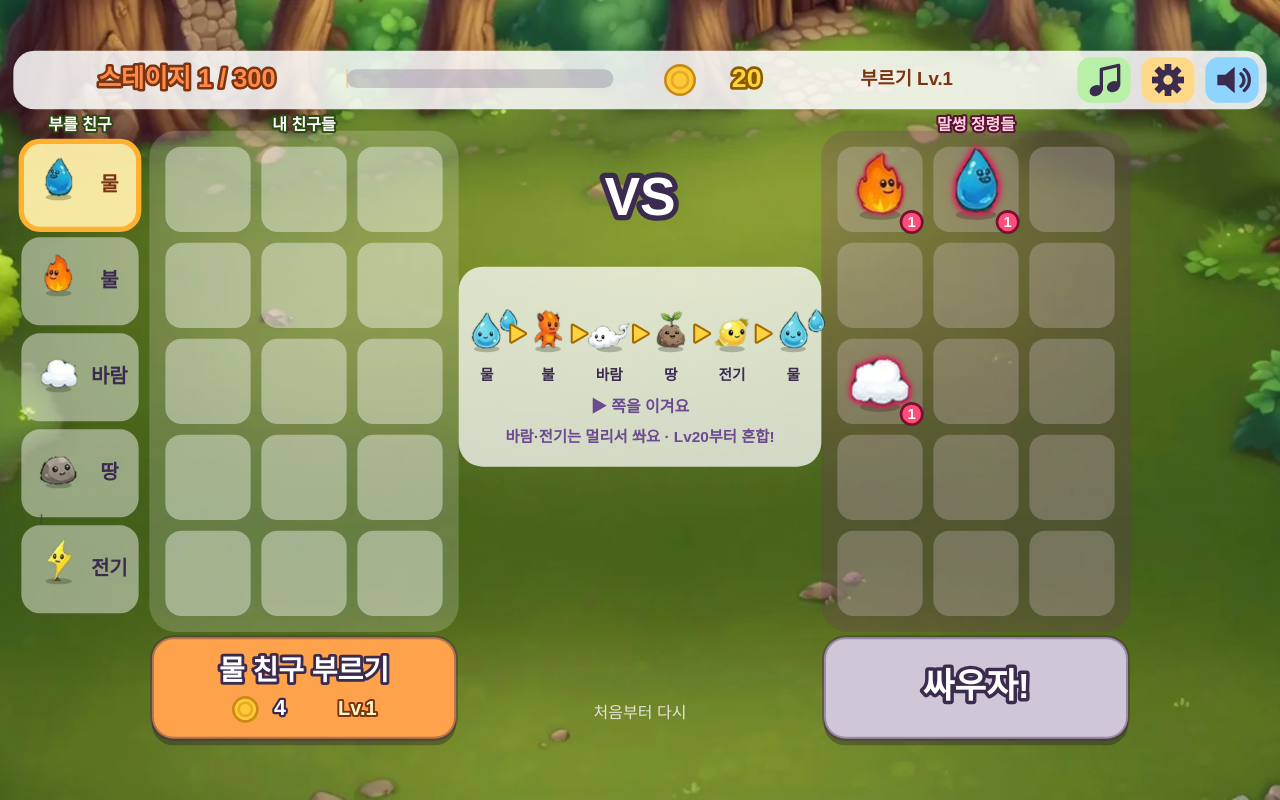
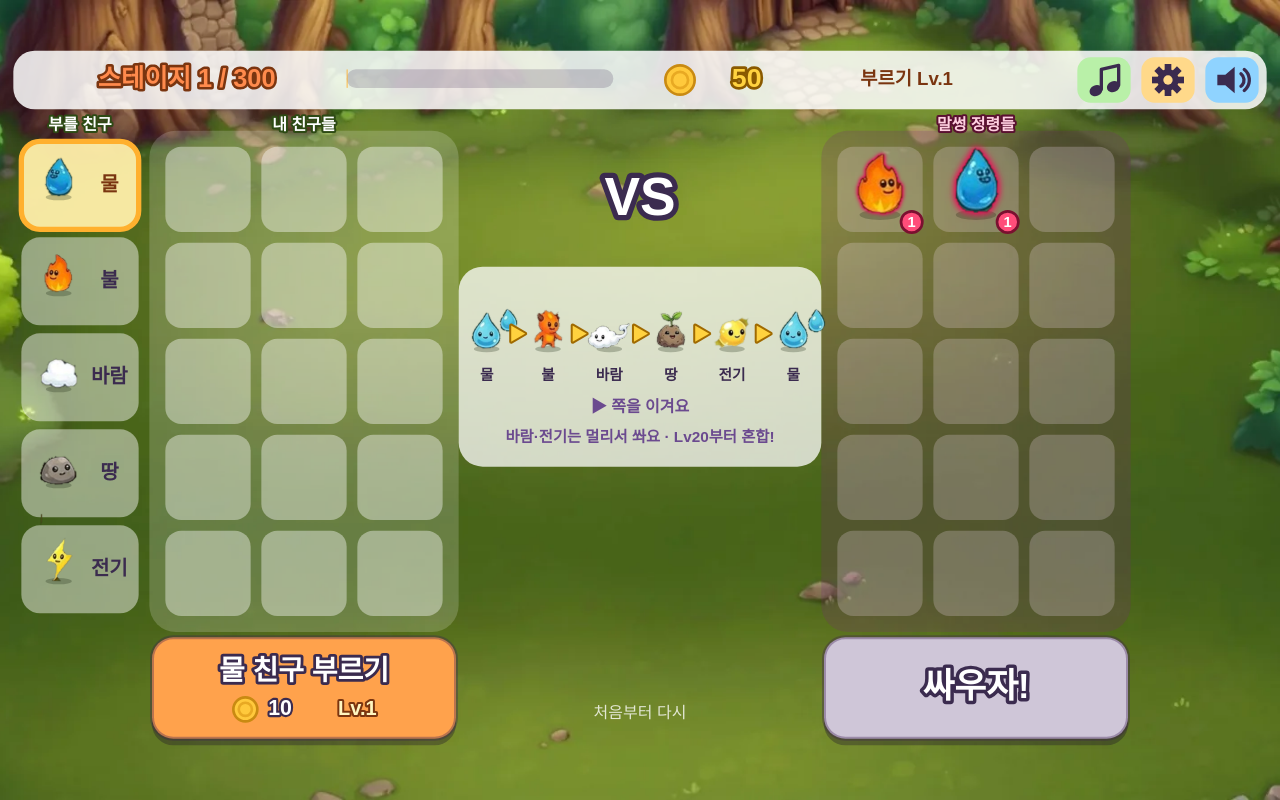
Before and after one commit to 22famstudio/spirit-pals, a plain HTML site: page index.html in a window 1280 px wide. Drawn offline with Linux system fonts and the light colour scheme; animation ran at ten frames a second.

Commit message:
Rebalance stats and gold
- Lv1 of every element: attack 1, HP 5; x1.5 per level (Lv3 beats two Lv1, loses to three)
- Element advantage: +4% damage; battle turn order shuffled each tick (mirror ~50%)
- Summon cost = 10 x summon level; win 2.2x, loss 0.8x, quiz 1.2x of that cost
- Summon level-up gives 4 new-tier summons of coins; start with 50 coins
- Enemy level follows the summon tier (+~7 over each 30 stages); final stage Lv96-99

Co-Authored-By: Claude Opus 5.5 <noreply@anthropic.com>

```diff
--- a/index.html
+++ b/index.html
@@ -36,13 +36,18 @@ const FONT = "'Malgun Gothic','Apple SD Gothic Neo','Noto Sans KR',sans-serif";
 /* ---------- 원소와 혼합 ---------- */
 // 상성: 물 > 불 > 바람 > 땅 > 전기 > 물
 const EL = {
-  water:    { label:'물',   c:'#4aa8ff', beats:['fire'],     base:{ hp:34, atk:5, range:44,  spd:46, cd:0.9 } },
-  fire:     { label:'불',   c:'#ff7a3c', beats:['wind'],     base:{ hp:22, atk:8, range:44,  spd:58, cd:0.9 } },
-  wind:     { label:'바람', c:'#9fb4d6', beats:['earth'],    base:{ hp:20, atk:6, range:190, spd:44, cd:1.15 } },
-  earth:    { label:'땅',   c:'#9a7b55', beats:['electric'], base:{ hp:40, atk:5, range:44,  spd:40, cd:1.0 } },
-  electric: { label:'전기', c:'#ffd21f', beats:['water'],    base:{ hp:22, atk:7, range:120, spd:52, cd:0.8 } },
+  // Lv1은 모두 힘 1, 체력 5. 원소마다 다른 건 사거리·속도뿐
+  water:    { label:'물',   c:'#4aa8ff', beats:['fire'],     base:{ hp:5, atk:1, range:44,  spd:46, cd:1.0 } },
+  fire:     { label:'불',   c:'#ff7a3c', beats:['wind'],     base:{ hp:5, atk:1, range:44,  spd:58, cd:1.0 } },
+  wind:     { label:'바람', c:'#9fb4d6', beats:['earth'],    base:{ hp:5, atk:1, range:150, spd:44, cd:1.0 } },
+  earth:    { label:'땅',   c:'#9a7b55', beats:['electric'], base:{ hp:5, atk:1, range:44,  spd:40, cd:1.0 } },
+  electric: { label:'전기', c:'#ffd21f', beats:['water'],    base:{ hp:5, atk:1, range:110, spd:52, cd:1.0 } },
 };
 const ELS = ['water', 'fire', 'wind', 'earth', 'electric'];
+// 레벨이 1 오를 때 힘·체력이 몇 배가 되는지. Lv3 하나가 Lv1 둘은 이기고 셋에게는 지도록 맞춘 값
+let GROW = 1.5;
+const ADV = 1.04;      // 상성일 때 공격 +4%
+const HY_BONUS = 1.2;  // 혼합 친구는 힘·체력 +20%
 const HY = {
   wind_electric:  { pair:['wind','electric'],  c:'#a58cff', names:['뇌구름','번개 회오리','뇌조','번개 늑대','뇌폭룡'] },
   water_electric: { pair:['water','electric'], c:'#3fd0ff', names:['찌릿방울','번개여우','해일늑대','뇌해사자','뇌해룡'] },
@@ -53,7 +58,7 @@ for (const k in HY) {
   const [a, b] = HY[k].pair, A = EL[a].base, B = EL[b].base;
   HY[k].label = EL[a].label + '+' + EL[b].label;
   HY[k].beats = EL[a].beats.concat(EL[b].beats);
-  HY[k].base = { hp:(A.hp + B.hp) * 0.65, atk:(A.atk + B.atk) * 0.65, range:Math.max(A.range, B.range), spd:Math.max(A.spd, B.spd), cd:Math.min(A.cd, B.cd) };
+  HY[k].base = { hp:(A.hp + B.hp) / 2 * HY_BONUS, atk:(A.atk + B.atk) / 2 * HY_BONUS, range:Math.max(A.range, B.range), spd:Math.max(A.spd, B.spd), cd:Math.min(A.cd, B.cd) };
 }
 const info = k => EL[k] || HY[k];
 const isHybrid = k => !!HY[k];
@@ -75,7 +80,7 @@ function mergeResult(a, b) {
   return null;
 }
 function stats(k, lv) {
-  const b = info(k).base, m = Math.pow(1.38, lv - 1);
+  const b = info(k).base, m = Math.pow(GROW, lv - 1);
   return { maxhp: b.hp * m, atk: b.atk * m, range: b.range, spd: b.spd, cd: b.cd };
 }
 function unitName(u) {
@@ -168,7 +173,7 @@ function sprite(k, idx, foe) {
 /* ---------- 저장 (이 기기 안에만) ---------- */
 const SAVE = 'spirit-pals-v2';
 function fresh() {
-  return { coins:20, stage:1, grid:Array(N).fill(null), found:{}, merged:0, pick:'water', sfxOff:false, musicOff:false, cleared:false,
+  return { coins:50, stage:1, grid:Array(N).fill(null), found:{}, merged:0, pick:'water', sfxOff:false, musicOff:false, cleared:false,
            quiz:{ digits:'1', ops:'+' } };
 }
 function load() {
@@ -196,11 +201,17 @@ let S = load();
    같은 원소끼리 합체할 때마다 +1 이라, Lv90 친구에 9번 더 합치면 Lv99. */
 const summonLv = st => Math.max(1, Math.min(90, Math.floor(Math.min(st, MAXSTAGE) / 30) * 10));
 // 상대 레벨은 판마다 조금씩: 1판 Lv1 → 300판 Lv99
-const enemyLv = st => 1 + Math.floor((Math.min(st, MAXSTAGE) - 1) * (MAXLV - 1) / (MAXSTAGE - 1));
-const cost = () => 4 + Math.floor(S.stage * 0.6);
-const winReward = st => 12 + st * 3;
-const loseReward = st => 3 + Math.floor(st / 2);
-const quizReward = st => 10 + st * 2;
+let EN_SLOPE = 0.24, EN_BUDGET = 0.3, EN_CAP = 24;
+// 상대 레벨: 부르는 레벨 단계를 따라가며, 한 단계(30판) 동안 약 +7 올라감. 300판(마지막)은 Lv96~99
+const enemyLv = st => st >= MAXSTAGE ? 96 : summonLv(st) + Math.floor((st % 30) * EN_SLOPE);
+// 코인: 부르기 값 = 10 × 부르는 레벨 (Lv1 10, Lv10 100 … Lv90 900).
+// 보상은 '친구 몇 명을 부를 수 있는지'로 정함: 이기면 WIN_X명, 지면 LOSE_X명, 문제 맞히면 QUIZ_X명어치
+let WIN_X = 2.2, LOSE_X = 0.8, QUIZ_X = 1.2, TIER_GIFT = 4;
+const unitCost = st => 10 * summonLv(st);
+const cost = () => unitCost(S.stage);
+const winReward = st => Math.round(unitCost(st) * WIN_X);
+const loseReward = st => Math.round(unitCost(st) * LOSE_X);
+const quizReward = st => Math.round(unitCost(st) * QUIZ_X);
 
 /* ---------- 상대 만들기 (스테이지마다 항상 같은 배치) ---------- */
 function rng(seed) {
@@ -214,8 +225,8 @@ function rng(seed) {
 function genEnemies(st) {
   const R = rng(st * 7919 + 17), sl = enemyLv(st);
   const boss = st === MAXSTAGE;
-  let b = boss ? 40 : Math.min(34, 3 + Math.floor(st * 0.45));
-  const maxOff = Math.min(4, 1 + Math.floor(st / 8));
+  let b = boss ? 20 : Math.min(EN_CAP, 2 + Math.floor(st * EN_BUDGET));
+  const maxOff = Math.min(2, 1 + Math.floor(st / 10));  // 상대는 기준 레벨보다 최대 +2
   const g = Array(N).fill(null);
   while (b > 0) {
     const off = Math.floor(R() * (Math.min(maxOff, Math.floor(Math.log2(b))) + 1));
@@ -344,12 +355,14 @@ function burst(x, y, color, n = 12) {
 function floatText(x, y, txt, color) { texts.push({ x, y, txt, color, t: 0 }); }
 function toast(txt, dur = 2) { toastMsg = { txt, t: 0, dur }; }
 function fmt(n) {
+  if (n < 10 && Math.abs(n - Math.round(n)) > 0.05) return n.toFixed(1);
   n = Math.round(n);
   if (n < 1e4) return String(n);
   if (n < 1e8) return (n / 1e4).toFixed(n < 1e5 ? 1 : 0) + '만';
   if (n < 1e12) return (n / 1e8).toFixed(n < 1e9 ? 1 : 0) + '억';
   if (n < 1e16) return (n / 1e12).toFixed(n < 1e13 ? 1 : 0) + '조';
-  return (n / 1e16).toFixed(0) + '경';
+  if (n < 1e20) return (n / 1e16).toFixed(n < 1e17 ? 1 : 0) + '경';
+  return (n / 1e20).toFixed(0) + '해';
 }
 
 /* ---------- 그리기 도우미 ---------- */
@@ -472,16 +485,19 @@ function startBattle() {
 function hitF(a, b) {
   if (b.dead) return;
   const adv = beatsTarget(a.el, b.el);
-  const dmg = Math.max(1, a.atk * (adv ? 1.6 : 1) * (0.9 + Math.random() * 0.2));
+  const dmg = a.atk * (adv ? ADV : 1) * (0.97 + Math.random() * 0.06);
   b.hp -= dmg; b.hit = 0.15;
-  floatText(b.x + (Math.random() - 0.5) * 16, b.y - 30, adv ? '최고! ' + fmt(dmg) : fmt(dmg), adv ? '#ffd23f' : '#fff');
+  floatText(b.x + (Math.random() - 0.5) * 16, b.y - 30, adv ? '상성! ' + fmt(dmg) : fmt(dmg), adv ? '#ffd23f' : '#fff');
   sfx(adv ? 'crit' : 'hit', { gap: 0.05, vol: 0.75, rate: 0.9 + Math.random() * 0.2 });
   if (b.hp <= 0) { b.dead = true; b.deadT = 0; burst(b.x, b.y, info(b.el).c, 14); sfx('poof', { gap: 0.06 }); }
 }
 function stepBattle(dt) {
   B.t += dt;
   const F = B.F;
-  for (const f of F) {
+  // 매번 순서를 섞어서 어느 편도 먼저 때리는 이득이 없게
+  const order = F.slice();
+  for (let i = order.length - 1; i > 0; i--) { const j = Math.floor(Math.random() * (i + 1)); [order[i], order[j]] = [order[j], order[i]]; }
+  for (const f of order) {
     if (f.dead) { f.deadT += dt; continue; }
     f.cdT -= dt; f.lunge = Math.max(0, f.lunge - dt); f.hit = Math.max(0, f.hit - dt);
     let best = null, bd = 1e9;
@@ -524,6 +540,9 @@ function endBattle(win) {
     if (S.stage >= MAXSTAGE) { S.cleared = true; result.final = true; }
     else S.stage++;
     result.slUp = summonLv(S.stage) > oldSl ? summonLv(S.stage) : 0;
+    if (result.slUp) { // 부르는 레벨이 오르면 새 친구 TIER_GIFT명어치 코인 선물
+      result.gift = unitCost(S.stage) * TIER_GIFT; S.coins += result.gift; result.reward += result.gift;
+    }
     sfx(result.final ? 'finale' : 'win', { duck: result.final ? 3.6 : 1.4 }); sfx('coin', { delay: result.final ? 3.2 : 1.1, gap: 0 });
     for (let i = 0; i < 5; i++) burst(260 + i * 110, 200, info(ELS[i]).c, result.final ? 30 : 14);
   } else { sfx('lose', { duck: 1.4 }); sfx('coin', { delay: 1.2, gap: 0, vol: 0.7 }); }
@@ -822,7 +841,7 @@ function drawResult() {
   } else if (result.win) {
     outlined('승리!', W / 2, 150, 48, '#ffd23f', '#a05a00');
     text('스테이지 ' + result.stage + ' 통과!', W / 2, 200, 20, '#5a3d7a');
-    if (result.slUp) text('이제 Lv.' + result.slUp + ' 친구를 부를 수 있어요!', W / 2, 232, 16, '#c94a1a');
+    if (result.slUp) text('이제 Lv.' + result.slUp + ' 친구를 부를 수 있어요! (선물 코인 +' + fmt(result.gift) + ')', W / 2, 232, 16, '#c94a1a');
   } else {
     outlined('아쉬워요!', W / 2, 150, 44, '#a7c4ff', '#3a4a8a');
     text('합체해서 더 강해진 다음 다시 도전해요!', W / 2, 200, 17, '#5a3d7a');
```
Also changed, not shown: 1 other file.
